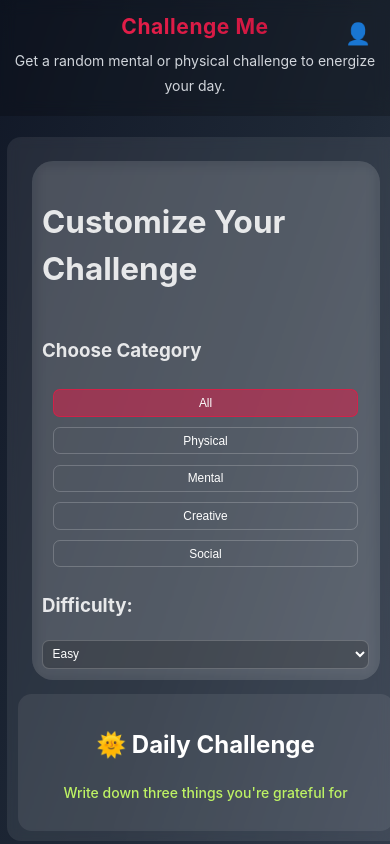
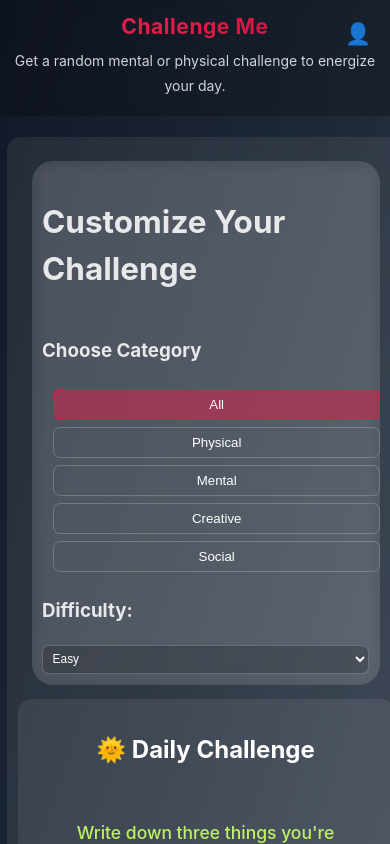
Before and after one commit to robertoandino/challenge-me, a React (Vite) app: page / in a window 390 px wide. Shown: the top 844 px of the page. Built offline with nearby package versions, Linux system fonts and the light colour scheme.

Commit message:
Adjustments for layout.

```diff
--- a/src/pages/responsive.css
+++ b/src/pages/responsive.css
@@ -150,12 +150,24 @@
         padding: 0.75rem;
     }
 
-    section {
+    section,
+    .challenge-box,
+    .daily-challenge-section,
+    .daily-challenge-box {
         width: 100%;
+        max-width: 100%;
         padding: 1rem;
         margin: 0 auto;
-        border-radius: 0.75rem;
         box-sizing: border-box;
+    }
+
+    .button-group,
+    .category-buttons {
+        display: flex;
+        flex-direction: column;
+        width: 100%;
+        max-width: 100%;
+        gap: 0.5rem;
     }
 
     .controls-grid {
@@ -165,17 +177,7 @@
     .main-title {
         font-size: 1.5rem;
     }
-    .challenge-box,
-    .daily-challenge-section{
-        padding: 1rem;
-        margin: 0 auto;
-        width: 100%;
-    }
-    .challenge-text,
-    .daily-challenge-box {
-        font-size: 1rem;
-        line-height: 1.4;
-    }
+
     button,
     select,
     input {
@@ -184,17 +186,8 @@
         padding: 0.6rem;
         border-radius: 0.5rem;
     }
-    .button-group {
-        flex-direction: column;
-        gap: 0.5rem;
-    }
-
     .controls-section {
         padding: 0.75rem;
-    }
-    .category-button {
-        padding: 0.4rem 0.6rem;
-        font-size: 0.85rem;
     }
     .difficulty-select {
         font-size: 0.85rem;
```
